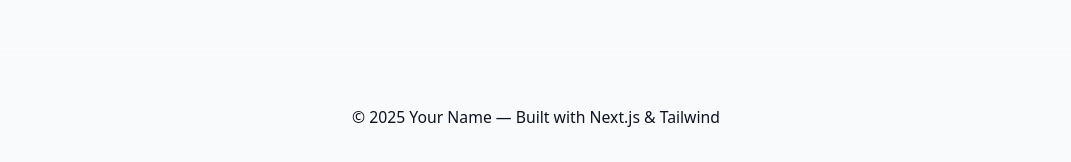
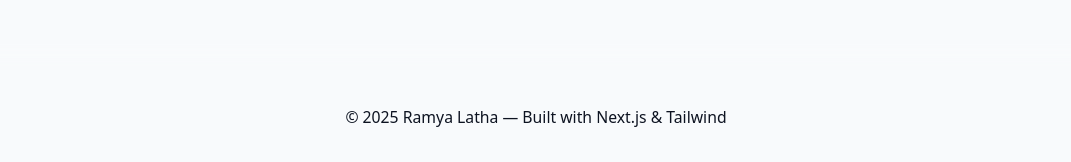
Before and after one commit to Ramya595/My-portfolio, a Next.js app: page / in a window 1280 px wide. Shown: the part 4886-5048 px from the top of the page, without its empty margins (104-1175 px from the left). Built offline with nearby package versions, Linux system fonts and the light colour scheme.

Commit message:
page.tsx changed

```diff
--- a/app/page.tsx
+++ b/app/page.tsx
@@ -16,7 +16,7 @@ export default function Home() {
       <Skills />
       <Contact />
       <footer className="text-center py-8 text-sm text-muted-foreground">
-        © {new Date().getFullYear()} Your Name — Built with Next.js & Tailwind
+        © {new Date().getFullYear()} Ramya Latha — Built with Next.js & Tailwind
       </footer>
     </>
   );
```
